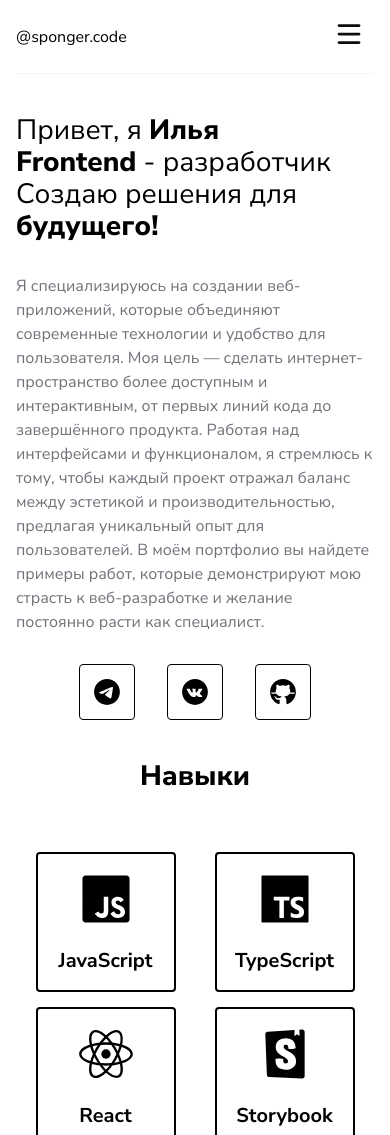
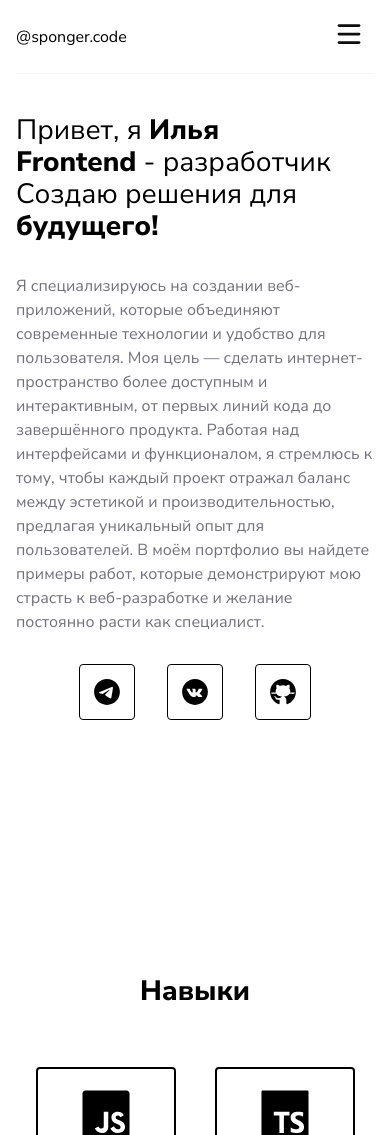
Before and after one commit to Spongerrr/sponger-code, a React (Vite) app: page / in a window 390 px wide. Shown: the top 1135 px of the page. Built offline with nearby package versions, Linux system fonts and the light colour scheme.

Commit message:
fix: heroImage

```diff
--- a/src/features/Hero/Hero.module.scss
+++ b/src/features/Hero/Hero.module.scss
@@ -62,6 +62,11 @@
 .image {
   position: relative;
   text-align: center;
+  aspect-ratio: 5 / 6;
+
+  @media(max-width: 962px) {
+    aspect-ratio: 5 / 3;
+  }
 }
 
 .image img {
@@ -112,7 +117,7 @@
     width: 300%;
     left: -100%;
     height: 3px;
-    bottom: 3px;
+    bottom: 0;
   }
 
   @media (max-width: 420px) {
```
